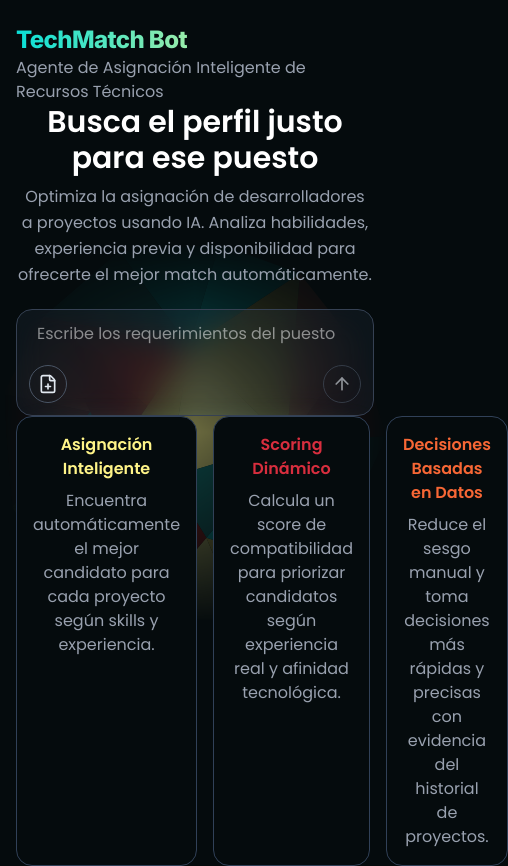
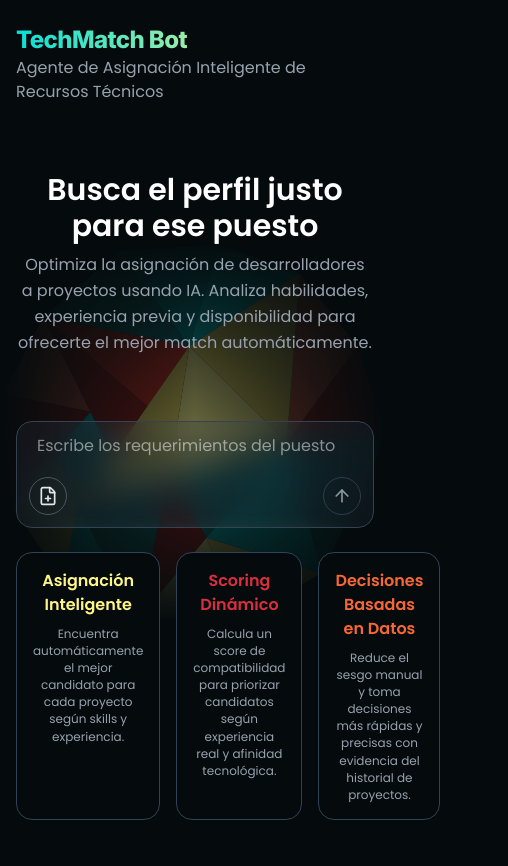
Before and after one commit to Androide18/techmatch-agent, a Next.js app: page /chat in a window 390 px wide. Shown: the whole page, 508 px wide, since content can reach past the window. After the commit the page ends 844 px from the top, so only its background shows below. Built offline with nearby package versions, Linux system fonts and the light colour scheme.

Commit message:
fix textarea overlapping elements

```diff
--- a/app/chat/components/info-card.tsx
+++ b/app/chat/components/info-card.tsx
@@ -18,7 +18,7 @@ export const InfoCard = ({ title, description, color }: InfoCardProp) => {
       )}
     >
       <h3 className={cn('text-base font-semibold mb-2', color)}>{title}</h3>
-      <p className='text-gray-400 text-base'>{description}</p>
+      <p className='text-gray-400 text-sm md:text-base'>{description}</p>
     </motion.div>
   );
 };
--- a/app/chat/page.tsx
+++ b/app/chat/page.tsx
@@ -140,12 +140,12 @@ export default function Home() {
         )}
 
         {!requestFinished && (
-          <div className='relative w-full h-full flex-col justify-end flex'>
+          <div className='relative w-full flex-1 flex flex-col'>
             <AnimatePresence>
               {!hasItems && (
                 <motion.div
                   key='input'
-                  className='w-full absolute bottom-[calc(100%)] left-1/2 -translate-x-1/2 z-20'
+                  className='w-full absolute bottom-[calc(100%+1.5rem)] left-1/2 -translate-x-1/2 z-20'
                   transition={springTransition(isLoading ? 0.4 : 0)}
                   variants={{ visible, hidden }}
                   initial='hidden'
@@ -173,6 +173,7 @@ export default function Home() {
                 </motion.div>
               )}
             </AnimatePresence>
+
             <AnimatePresence>
               {!isLoading && (
                 <motion.div
```
